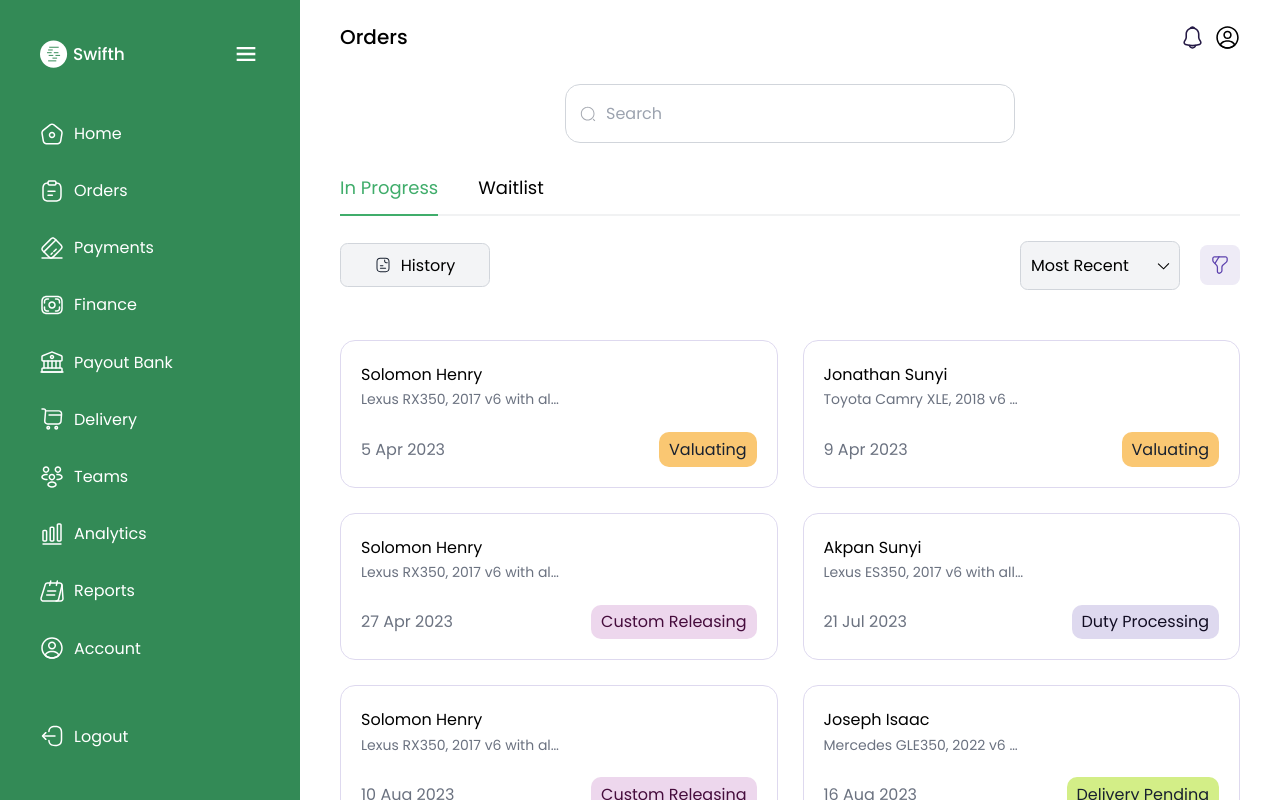
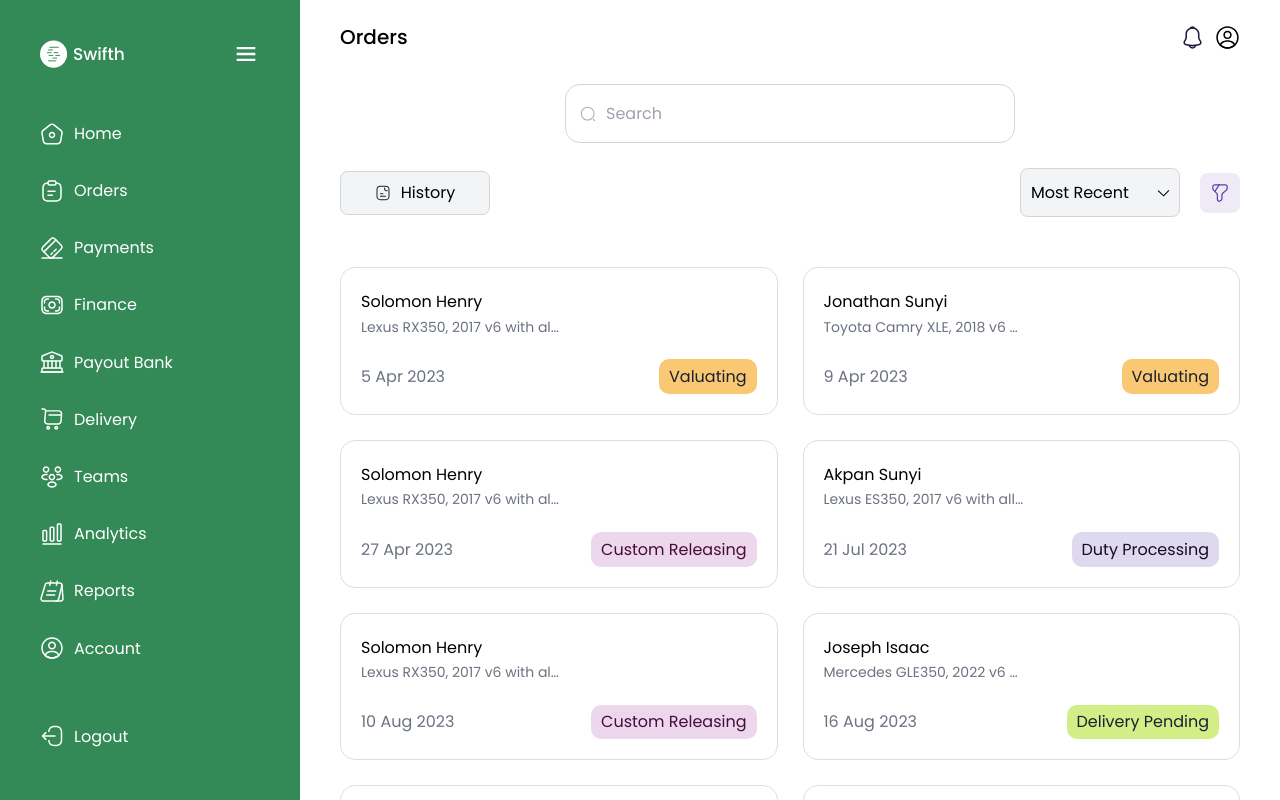
Before and after one commit to projects-for-clients/swifth, a React (Vite) app: page /dashboard/payments in a window 1280 px wide. Built offline with nearby package versions, Linux system fonts and the light colour scheme.

Commit message:
working on order docs

```diff
--- a/src/container/dashboard/Payments.tsx
+++ b/src/container/dashboard/Payments.tsx
@@ -239,31 +239,7 @@ function Payments() {
         </section>
 
         <section>
-          <div className="radioBox gap-16">
-            <input
-              type="radio"
-              name="notification"
-              id="inProgress"
-              className="hidden"
-              onChange={() => setCurrentPath('inProgress')}
-              checked={currentPath === 'inProgress'}
-            />
-            <label htmlFor="inProgress" className="capitalize text-[1.8rem]">
-              In Progress
-            </label>
 
-            <input
-              type="radio"
-              name="notification"
-              id="waitlist"
-              className="hidden"
-              checked={currentPath === 'waitlist'}
-              onChange={() => setCurrentPath('waitlist')}
-            />
-            <label htmlFor="waitlist" className="capitalize text-[1.8rem]">
-              Waitlist
-            </label>
-          </div>
 
           {(currentPath === 'inProgress' && inProgressData.length < 1) ||
           (currentPath === 'waitlist' && waitlistData.length < 1) ? (
```
